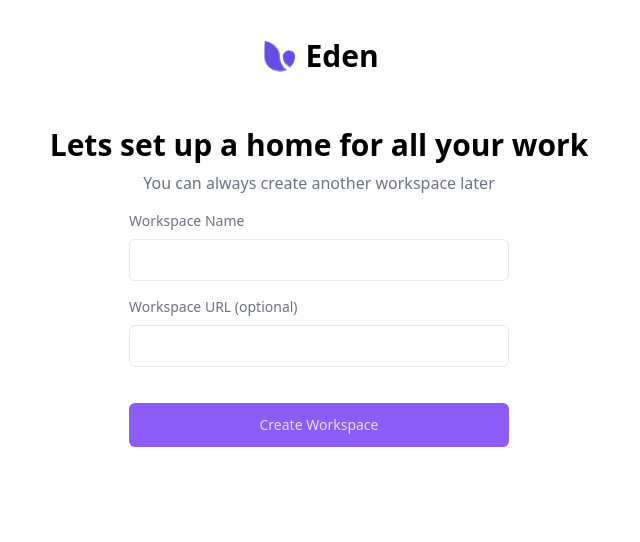
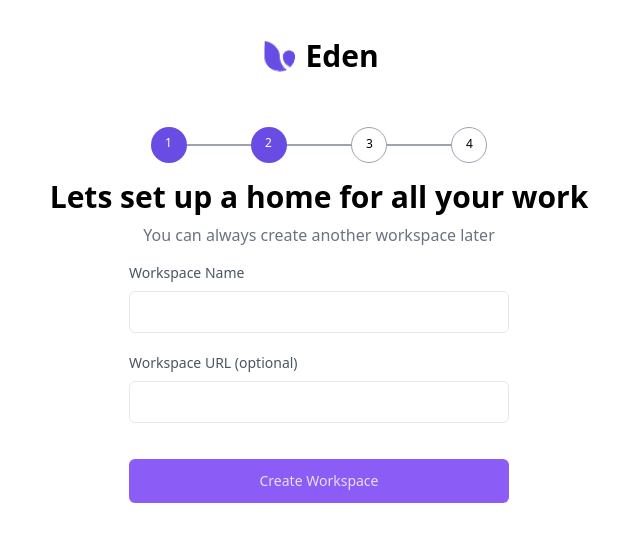
Before and after one commit to RahulK2699/cutshort-assignment, a React (Create React App) app: page /screen2 in a window 1280 px wide. Shown: the top 542 px of the page, without its empty margins (321-961 px from the left). Built offline with nearby package versions, Linux system fonts and the light colour scheme.

Commit message:
custom stepper implemented

```diff
--- a/package.json
+++ b/package.json
@@ -7,6 +7,7 @@
     "@emotion/styled": "^11.10.4",
     "@mui/icons-material": "^5.10.6",
     "@mui/material": "^5.10.7",
+    "@mui/styles": "^5.10.7",
     "@testing-library/jest-dom": "^5.16.5",
     "@testing-library/react": "^13.4.0",
     "@testing-library/user-event": "^13.5.0",
@@ -15,6 +16,7 @@
     "react-router-dom": "^6.4.1",
     "react-scripts": "5.0.1",
     "sass": "^1.55.0",
+    "validatorjs": "^3.22.1",
     "web-vitals": "^2.1.4"
   },
   "scripts": {
--- a/src/Components/Form.jsx
+++ b/src/Components/Form.jsx
@@ -9,35 +9,39 @@ const Form = ({
   optional = "",
   name1,
   name2,
+  error1,
+  error2,
 }) => {
   return (
-    <form className=" w-[380px] flex flex-col gap-4">
-      <div className="">
-        <label className=" block mb-2 font-medium text-sm text-gray-500">
+    <form className=" w-[380px] flex flex-col gap-5">
+      <div className="relative">
+        <label className=" block mb-2 font-medium text-sm text-gray-600">
           {label1}
         </label>
         <input
           className=" outline-none border border-gray-200 p-2 rounded-md text-gray-500
-                font-medium w-full"
+                font-medium w-full pl-4"
           type="text"
           name={name1}
           value={value1}
           onChange={onChange}
         />
+        <p className=" text-red-500 absolute text-[10px] ">{error1}</p>
       </div>
 
       <div>
-        <label className=" block mb-2 font-medium text-sm text-gray-500">
+        <label className=" block mb-2 font-medium text-sm text-gray-600">
           {label2} <span>{optional}</span>
         </label>
         <input
           className=" outline-none border border-gray-200 p-2 rounded-md text-gray-500
-                font-medium w-full"
+                font-medium w-full pl-4"
           type="text"
           value={value2}
           onChange={onChange}
           name={name2}
         />
+        <p className="  text-red-500 absolute text-[10px] ">{error2}</p>
       </div>
     </form>
   );
--- /dev/null
+++ b/src/Components/Stepper.jsx
@@ -0,0 +1,32 @@
+import React from "react";
+
+const Stepper = ({ count }) => {
+  const arr = [1, 2, 3, 4];
+  return (
+    <div className=" flex">
+      {arr.map((e, index) => (
+        <div key={index + 1} className="flex items-center">
+          <p
+            className={`w-8 h-[2px]  bg-gray-400 ${
+              index + 1 <= count ? "bg-[#684ce4]" : ""
+            } ${index + 1 === 1 ? "hidden" : ""} `}
+          ></p>
+          <div
+            className={` w-9 h-9 rounded-[18px] border border-gray-400 text-xs relative  ${
+              index + 1 <= count ? " border-none bg-[#684ce4] text-white" : ""
+            }`}
+          >
+            <p className="absolute left-[14px] top-2"> {e}</p>
+          </div>
+          <p
+            className={`w-8 h-[2px] bg-gray-400  ${
+              index + 1 <= count ? "bg-[#684ce4]" : ""
+            } ${index + 1 === 4 ? "hidden" : ""}`}
+          ></p>
+        </div>
+      ))}
+    </div>
+  );
+};
+
+export default Stepper;
--- a/src/Pages/Screen1.jsx
+++ b/src/Pages/Screen1.jsx
@@ -6,9 +6,13 @@ import Instruction from "../Components/Instruction";
 
 import { useState } from "react";
 import { useNavigate } from "react-router-dom";
+import { validate } from "../common/validate";
+import Stepper from "../Components/Stepper";
 
 const Screen1 = () => {
-  const [params, setParams] = useState({ firstName: "", displayName: "" });
+  const input_data = { firstname: "", displayname: "" };
+  const [params, setParams] = useState(input_data);
+  const [formErrors, setFormErrors] = useState({});
   const navigate = useNavigate();
 
   const handleChange = (e) => {
@@ -16,9 +20,21 @@ const Screen1 = () => {
     let { name, value } = e.target;
     setParams({ ...params, [name]: value });
   };
+
+  const handleClick = () => {
+    const myFunc = validate(params, {
+      displayname: "required|max:15|min:3",
+      firstname: "required|min:3|max:15|string",
+    });
+    let isValid = Object.keys(myFunc).length;
+
+    if (isValid > 0) setFormErrors({ ...myFunc });
+    else navigate("/screen2");
+  };
   return (
     <div className="flex flex-col gap-4 items-center justify-center w-fit m-auto">
       <Header />
+      <Stepper count={1} />
       <Instruction
         heading={"Welcome! First thing first..."}
         subheading={"You can always change them later"}
@@ -27,16 +43,18 @@ const Screen1 = () => {
         label1={"Full Name"}
         label2={"Display Name"}
         onChange={(e) => handleChange(e)}
-        value1={params.firstName}
-        value2={params.displayName}
-        name1={"firstName"}
-        name2={"displayName"}
+        value1={params.firstname}
+        value2={params.displayname}
+        name1={"firstname"}
+        name2={"displayname"}
+        error1={formErrors?.firstname}
+        error2={formErrors?.displayname}
       />
 
       <Button
         className={" cursor-pointer"}
-        isDisabled={!params.firstName && !params.displayName}
-        onClick={() => navigate("/screen2")}
+        isDisabled={!params.firstname || !params.displayname}
+        onClick={() => handleClick()}
       >
         Create Workspace
       </Button>
--- a/src/Pages/Screen2.jsx
+++ b/src/Pages/Screen2.jsx
@@ -6,9 +6,12 @@ import Instruction from "../Components/Instruction";
 
 import { useState } from "react";
 import { useNavigate } from "react-router-dom";
+import { validate } from "../common/validate";
+import Stepper from "../Components/Stepper";
 
 const Screen2 = () => {
   const [params, setParams] = useState({ workspaceName: "", workspaceURL: "" });
+  const [formErrors, setFormErrors] = useState({});
   const navigate = useNavigate();
 
   const handleChange = (e) => {
@@ -16,9 +19,21 @@ const Screen2 = () => {
     let { name, value } = e.target;
     setParams({ ...params, [name]: value });
   };
+
+  const handleClick = () => {
+    const myFunc = validate(params, {
+      workspaceName: "required|max:15|min:3",
+      workspaceURL: "url",
+    });
+    let isValid = Object.keys(myFunc).length;
+
+    if (isValid > 0) setFormErrors({ ...myFunc });
+    else navigate("/screen3");
+  };
   return (
     <div className="flex flex-col gap-4 items-center justify-center w-fit m-auto">
       <Header />
+      <Stepper count={2} />
       <Instruction
         heading={"Lets set up a home for all your work"}
         subheading={"You can always create another workspace later"}
@@ -32,12 +47,14 @@ const Screen2 = () => {
         name1={"workspaceName"}
         name2={"workspaceURL"}
         optional={"(optional)"}
+        error1={formErrors.workspaceName}
+        error2={formErrors.workspaceURL}
       />
 
       <Button
         className={" cursor-pointer"}
         isDisabled={!params.workspaceName}
-        onClick={() => navigate("/screen3")}
+        onClick={() => handleClick()}
       >
         Create Workspace
       </Button>
--- a/src/Pages/Screen3.jsx
+++ b/src/Pages/Screen3.jsx
@@ -7,6 +7,7 @@ import Instruction from "../Components/Instruction";
 import Frame from "../Components/Screen3/Frame";
 import PersonIcon from "@mui/icons-material/Person";
 import GroupsIcon from "@mui/icons-material/Groups";
+import Stepper from "../Components/Stepper";
 const Screen3 = () => {
   const [selected, setSelected] = useState({ frame1: false, frame2: false });
 
@@ -15,13 +16,14 @@ const Screen3 = () => {
   return (
     <div className="flex flex-col gap-4 items-center justify-center w-fit m-auto">
       <Header />
+      <Stepper count={3} />
       <Instruction
         heading={"How are you planning to use Eden ?"}
         subheading={"We'll streamline your setup experience accordingly"}
       />
       <div className=" flex gap-7 w-[400px]">
         <Frame
-          className={selected.frame1 ? "border border-violet-500" : ""}
+          className={selected.frame1 ? "border border-red-500" : ""}
           logo={
             <PersonIcon className={selected.frame1 ? " text-violet-500" : ""} />
           }
--- a/src/Pages/Screen4.jsx
+++ b/src/Pages/Screen4.jsx
@@ -3,11 +3,13 @@ import Header from "../Components/Header";
 import CheckIcon from "@mui/icons-material/Check";
 import Instruction from "../Components/Instruction";
 import Button from "../Components/Button";
+import Stepper from "../Components/Stepper";
 
 const Screen4 = () => {
   return (
     <div className="flex flex-col gap-4 items-center justify-center w-fit m-auto">
       <Header />
+      <Stepper count={4} />
       <div className=" relative bg-violet-500 w-16 h-16 rounded-[32px] mb-7">
         <div className=" absolute bottom-5 left-5">
           <CheckIcon className=" text-white" />
--- /dev/null
+++ b/src/common/validate.js
@@ -0,0 +1,14 @@
+import Validator from "validatorjs";
+
+export const validate = (params, rules) => {
+    let fieldErrors = {};
+    let validation = new Validator(params, rules);
+    if (validation.fails()) {
+
+        for (let key in validation.errors.errors) {
+            fieldErrors[key] = validation.errors.errors[key][0];
+        }
+
+    }
+    return fieldErrors
+}
```
Also changed, not shown: src/assets/images/RightLight.svg (added), 1 other file (tests, documents, lock files or other folders).
